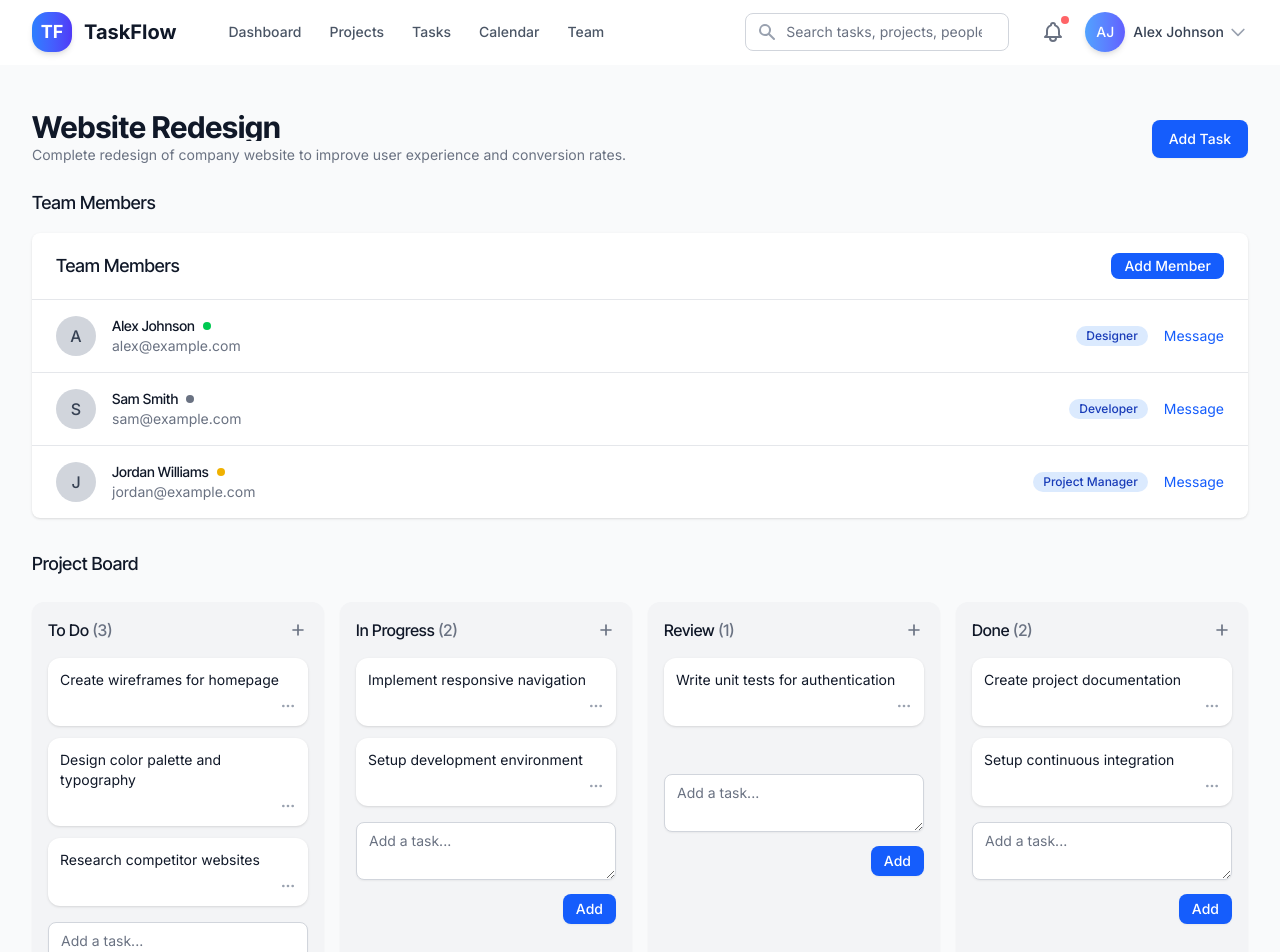
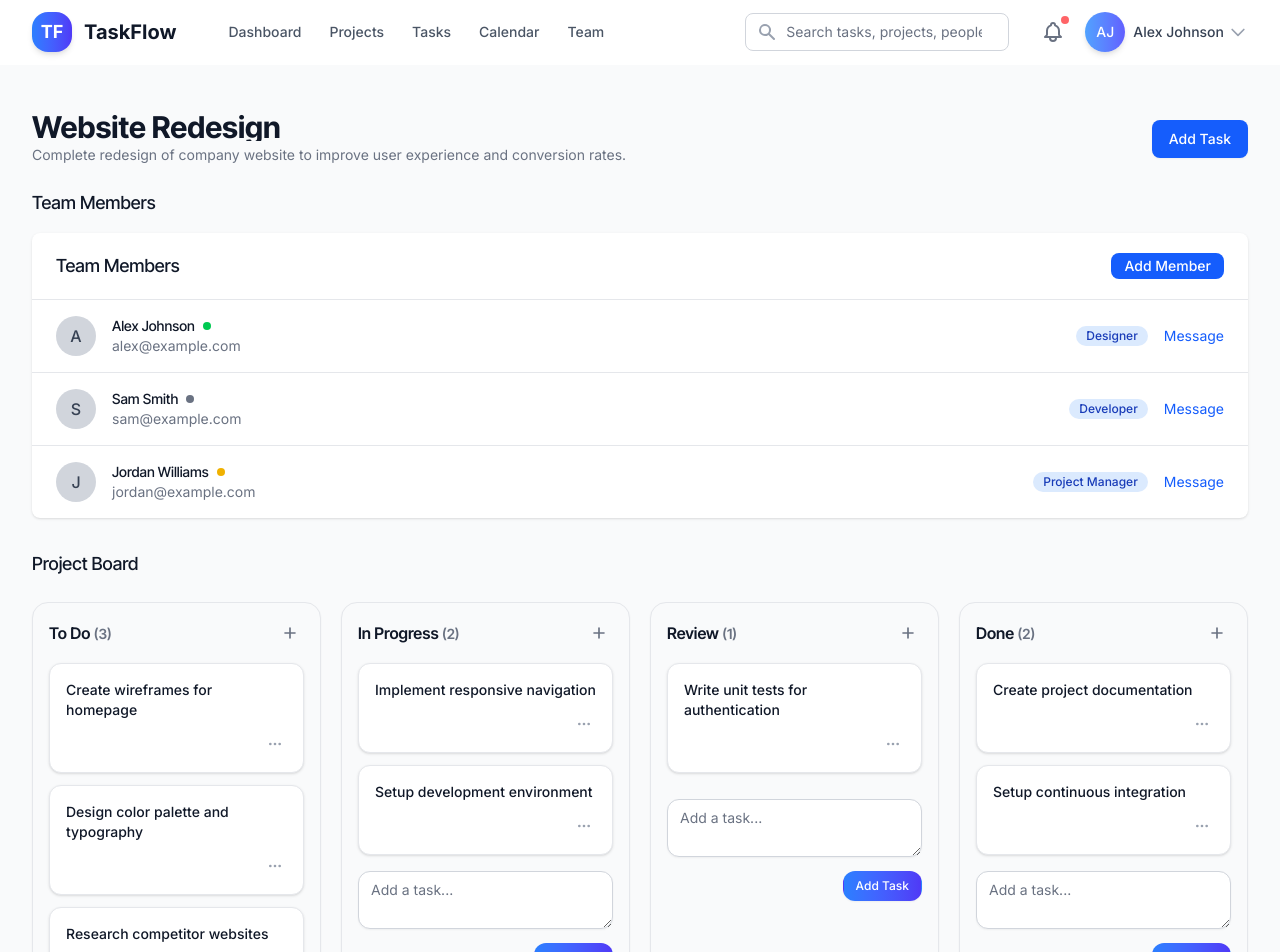
Before and after one commit to vuongng2212/Team-Task-Management-App-with-Real-time-Collaboration, a Next.js app in the folder frontend/: page /projects/1 in a window 1280 px wide. Shown: the top 952 px of the page. Built offline with nearby package versions, Linux system fonts and the light colour scheme.

Commit message:
feat(ui): improve KanbanBoard with enhanced styling and gradient avatars

```diff
--- a/frontend/src/components/KanbanBoard.tsx
+++ b/frontend/src/components/KanbanBoard.tsx
@@ -68,20 +68,20 @@ export default function KanbanBoard({
   };
 
   return (
-    <div className="grid grid-cols-1 md:grid-cols-2 lg:grid-cols-4 gap-4 mt-6">
+    <div className="grid grid-cols-1 md:grid-cols-2 lg:grid-cols-4 gap-5 mt-6">
       {columns.map((column) => (
         <div
           key={column.id}
-          className="bg-gray-100 dark:bg-gray-800 rounded-lg shadow-sm p-4"
+          className="bg-gray-50 dark:bg-gray-800/50 rounded-xl shadow-sm p-4 border border-gray-200 dark:border-gray-700"
         >
           <div className="flex items-center justify-between mb-4">
-            <h3 className="font-medium text-gray-900 dark:text-white">
+            <h3 className="font-semibold text-gray-900 dark:text-white">
               {column.title}{' '}
-              <span className="text-gray-500 dark:text-gray-400">
+              <span className="text-gray-500 dark:text-gray-400 text-sm">
                 ({column.taskIds.length})
               </span>
             </h3>
-            <button className="text-gray-500 dark:text-gray-400 hover:text-gray-700 dark:hover:text-gray-300">
+            <button className="text-gray-500 dark:text-gray-400 hover:text-gray-700 dark:hover:text-gray-300 rounded-full p-1 hover:bg-gray-200 dark:hover:bg-gray-700 transition-colors">
               <svg
                 className="h-5 w-5"
                 fill="none"
@@ -98,29 +98,32 @@ export default function KanbanBoard({
             </button>
           </div>
 
-          <div className="space-y-3 min-h-[100px]">
+          <div className="space-y-3 min-h-[120px]">
             {column.taskIds.map((taskId) => {
               const task = tasks[taskId];
               if (!task) return null;
               return (
                 <div
                   key={task.id}
-                  className="bg-white dark:bg-gray-700 rounded-lg shadow p-3 cursor-move hover:shadow-md transition-shadow"
+                  className="bg-white dark:bg-gray-700 rounded-lg shadow p-4 cursor-move hover:shadow-md transition-all duration-200 border border-gray-200 dark:border-gray-600"
                   draggable
                 >
-                  <p className="text-sm text-gray-900 dark:text-white">
+                  <p className="text-sm text-gray-900 dark:text-white font-medium">
                     {task.content}
                   </p>
                   {task.dueDate && (
-                    <p className="text-xs text-gray-500 dark:text-gray-400 mt-1">
-                      Due: {new Date(task.dueDate).toLocaleDateString()}
-                    </p>
+                    <div className="mt-2 flex items-center text-xs text-gray-500 dark:text-gray-400">
+                      <svg className="h-4 w-4 mr-1" fill="none" viewBox="0 0 24 24" stroke="currentColor">
+                        <path strokeLinecap="round" strokeLinejoin="round" strokeWidth={2} d="M8 7V3m8 4V3m-9 8h10M5 21h14a2 2 0 002-2V7a2 2 0 00-2-2H5a2 2 0 00-2 2v12a2 2 0 002 2z" />
+                      </svg>
+                      {new Date(task.dueDate).toLocaleDateString()}
+                    </div>
                   )}
-                  <div className="mt-2 flex items-center justify-between">
+                  <div className="mt-3 flex items-center justify-between">
                     {task.assignee ? (
                       <div className="flex items-center">
-                        <div className="flex-shrink-0 h-6 w-6 rounded-full bg-gray-300 dark:bg-gray-600 flex items-center justify-center">
-                          <span className="text-xs text-gray-700 dark:text-gray-300">
+                        <div className="flex-shrink-0 h-6 w-6 rounded-full bg-gradient-to-r from-blue-400 to-indigo-500 flex items-center justify-center">
+                          <span className="text-xs text-white">
                             {task.assignee.charAt(0)}
                           </span>
                         </div>
@@ -131,7 +134,7 @@ export default function KanbanBoard({
                     ) : (
                       <div></div>
                     )}
-                    <button className="text-gray-400 hover:text-gray-600 dark:hover:text-gray-300">
+                    <button className="text-gray-400 hover:text-gray-600 dark:hover:text-gray-300 p-1 rounded-full hover:bg-gray-200 dark:hover:bg-gray-600 transition-colors">
                       <svg
                         className="h-4 w-4"
                         fill="none"
@@ -163,15 +166,15 @@ export default function KanbanBoard({
                 })
               }
               placeholder="Add a task..."
-              className="w-full px-3 py-2 text-sm text-gray-900 dark:text-white bg-white dark:bg-gray-700 border border-gray-300 dark:border-gray-600 rounded-md shadow-sm placeholder-gray-500 dark:placeholder-gray-400 focus:outline-none focus:ring-blue-500 focus:border-blue-500"
+              className="w-full px-3 py-2 text-sm text-gray-900 dark:text-white bg-white dark:bg-gray-700 border border-gray-300 dark:border-gray-600 rounded-lg shadow-sm placeholder-gray-500 dark:placeholder-gray-400 focus:outline-none focus:ring-2 focus:ring-blue-500 focus:border-blue-500 transition-all"
               rows={2}
             />
             <div className="mt-2 flex justify-end">
               <button
                 onClick={() => handleAddTask(column.id)}
-                className="inline-flex items-center px-3 py-1 border border-transparent text-sm font-medium rounded-md shadow-sm text-white bg-blue-600 hover:bg-blue-700 focus:outline-none focus:ring-2 focus:ring-offset-2 focus:ring-blue-500"
+                className="inline-flex items-center px-3 py-1.5 border border-transparent text-xs font-medium rounded-lg shadow-sm text-white bg-gradient-to-r from-blue-500 to-indigo-600 hover:from-blue-600 hover:to-indigo-700 focus:outline-none focus:ring-2 focus:ring-offset-2 focus:ring-blue-500 transition-all"
               >
-                Add
+                Add Task
               </button>
             </div>
           </div>
```
